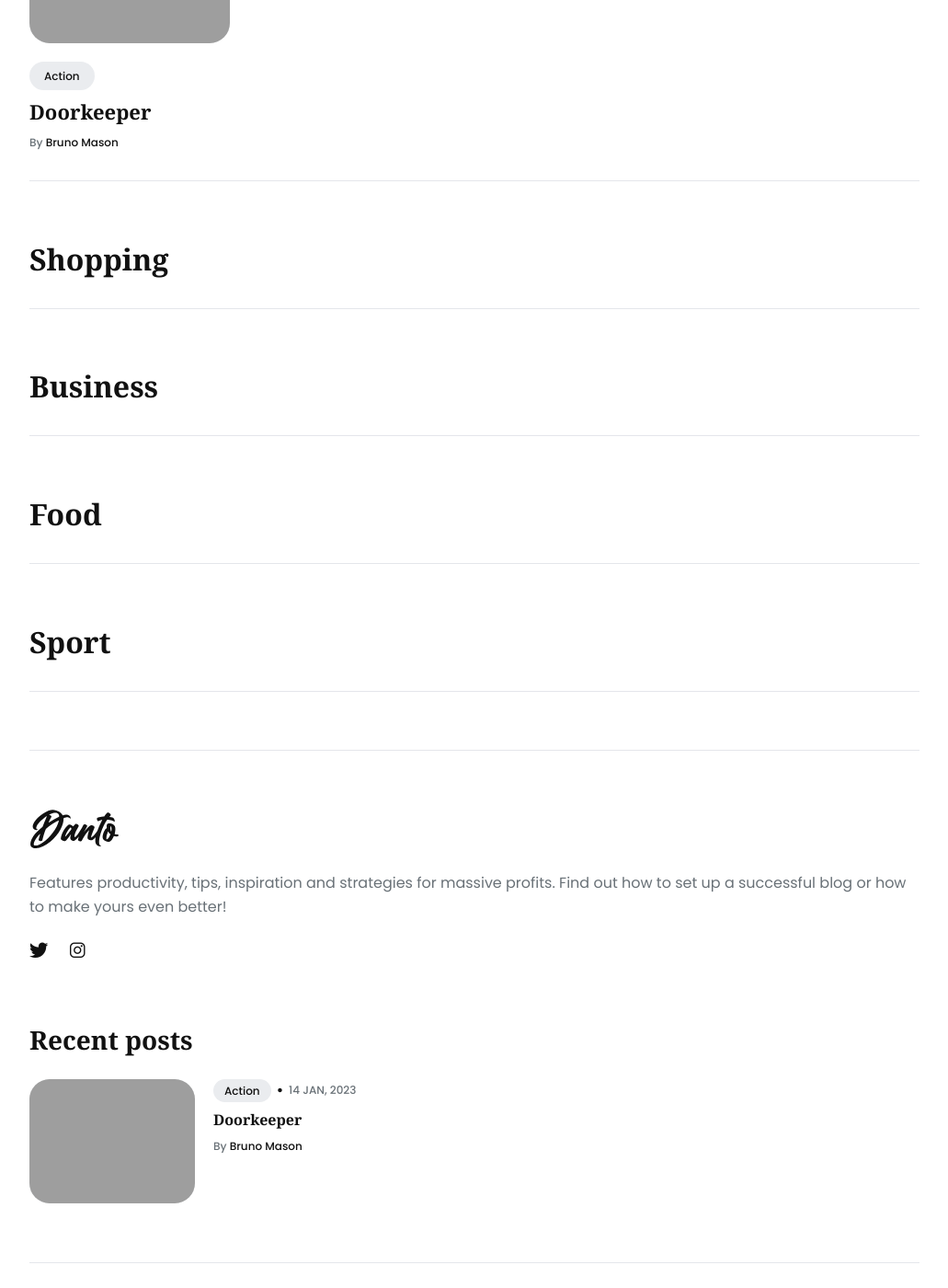
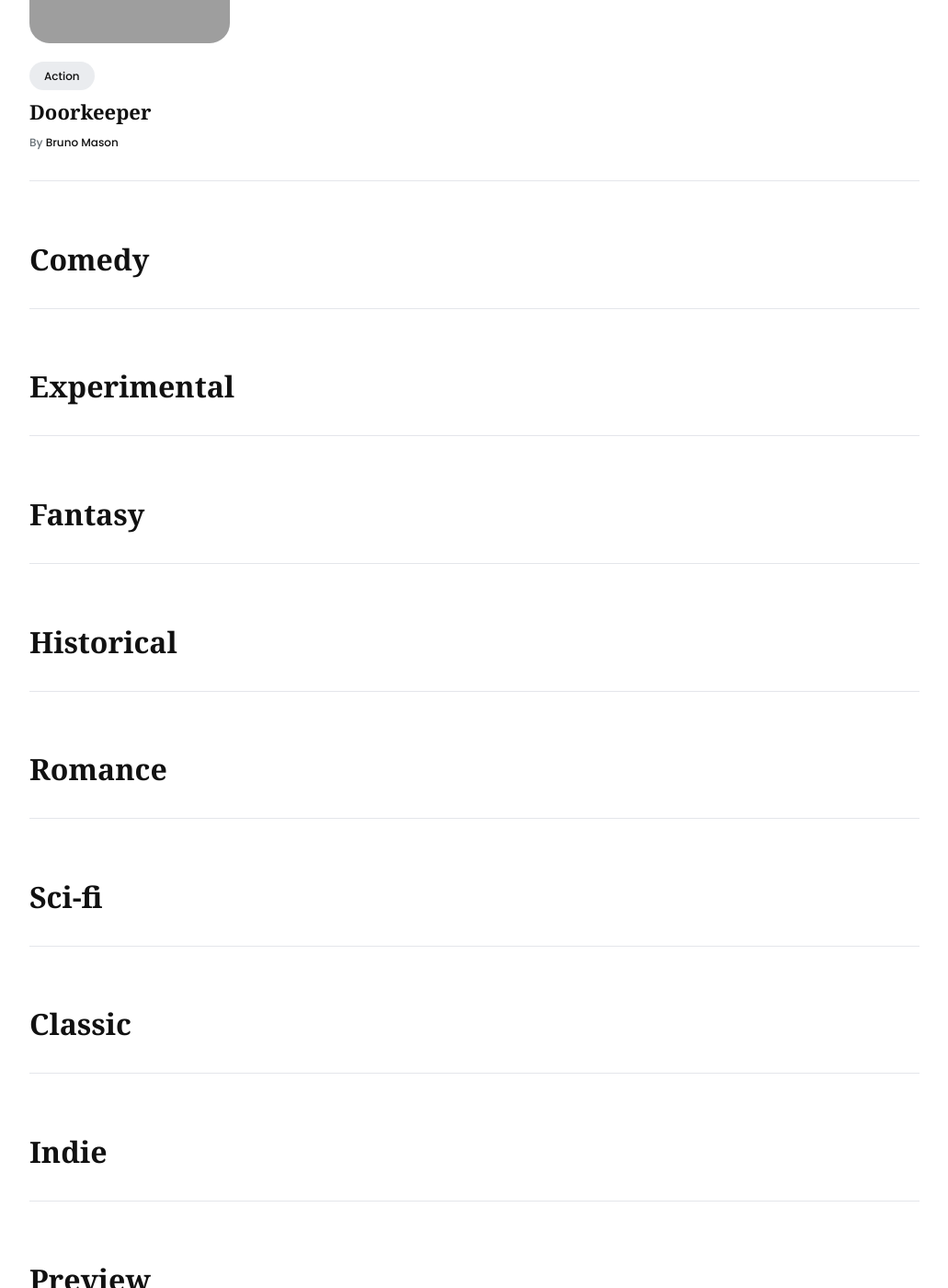
Before and after one commit to komikeros/komikeros.github.io, a Jekyll site: the page built from index.html, in a window 1280 px wide and 1400 px high, scrolled down 320 px. Shown: the whole window at 92% size, without its empty margins (124-1155 px from the left). Built offline with Jekyll 4.4.1, drawn with Linux system fonts in a browser that asks for light colours; grey boxes are pictures that could not be loaded.

Commit message:
Update tag list

```diff
--- a/_data/settings.yml
+++ b/_data/settings.yml
@@ -47,10 +47,16 @@ tags_section:
   number_columns: 4 # You can specify the number of columns from 1-4 for large screen resolution. By default, the theme uses three columns grid.
   tags:
     - tag: "action"
-    - tag: "shopping"
-    - tag: "business"
-    - tag: "food"
-    - tag: "sport"
+    - tag: "comedy"
+    - tag: "experimental"
+    - tag: "fantasy"
+    - tag: "historical"
+    - tag: "romance"
+    - tag: "sci-fi"
+    - tag: "classic"
+    - tag: "indie"
+    - tag: "preview"
+    - tag: "queer"
 
 # You can add many tag sections to the homepage; each section will show the recent posts by the tag.
 
```
